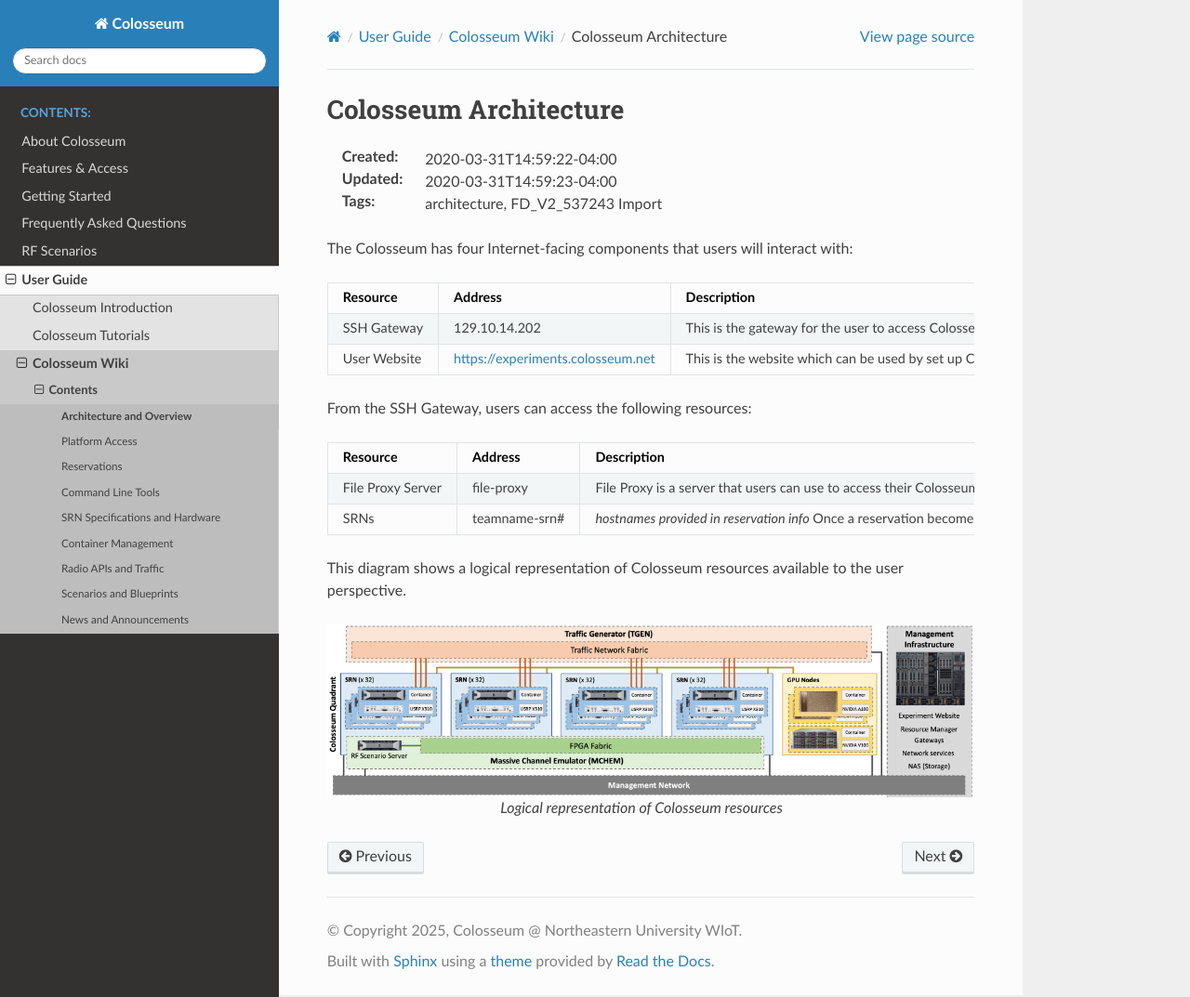
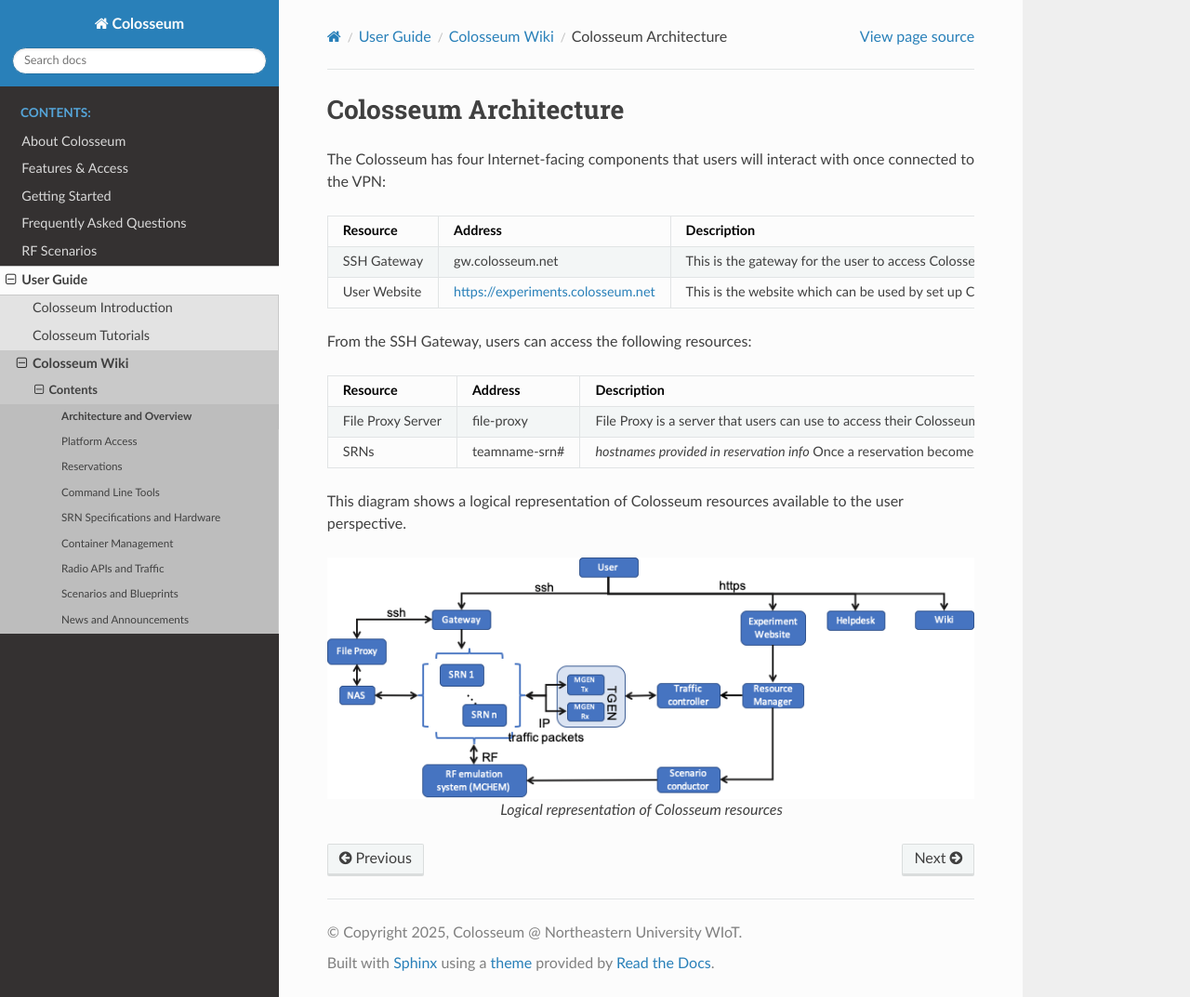
Before and after one commit to colosseum-wiot/user-documentation, a Sphinx documentation site: the page built from docs/source/user_guide/colosseum_wiki/colosseum_architecture.rst, in a window 1280 px wide and 1073 px high. Shown: the whole window at 93% size. Built offline with Sphinx 7.4.7 and the Read the Docs theme 3.1.0, drawn with Linux system fonts in a browser that asks for light colours; pages that are not in the unit, such as notebooks, are missing from menus.

Commit message:
Colosseum wiki - WIP

```diff
--- a/docs/source/user_guide/colosseum_wiki/colosseum_architecture.rst
+++ b/docs/source/user_guide/colosseum_wiki/colosseum_architecture.rst
@@ -1,12 +1,7 @@
 Colosseum Architecture
 =====================
 
-:Created: 2020-03-31T14:59:22-04:00
-:Updated: 2020-03-31T14:59:23-04:00
-
-:Tags: architecture, FD_V2_537243 Import
-
-The Colosseum has four Internet-facing components that users will interact with:
+The Colosseum has four Internet-facing components that users will interact with once connected to the VPN:
 
 .. list-table::
    :header-rows: 1
@@ -16,7 +11,7 @@
      - Address
      - Description
    * - SSH Gateway
-     - 129.10.14.202
+     - gw.colosseum.net
      - This is the gateway for the user to access Colosseum resources
    * - User Website
      - https://experiments.colosseum.net
@@ -41,7 +36,7 @@
 
 This diagram shows a logical representation of Colosseum resources available to the user perspective.
 
-.. figure:: /_static/images/architecture.png
+.. figure:: /_static/images/user_guide/wiki/colosseum_architecture/colosseum_logical_diagram.png
    :alt: Colosseum Architecture Diagram
    :align: center
 
```
Also changed, not shown: docs/source/_static/images/user_guide/wiki/colosseum_architecture/colosseum_logical_diagram.png (added).
